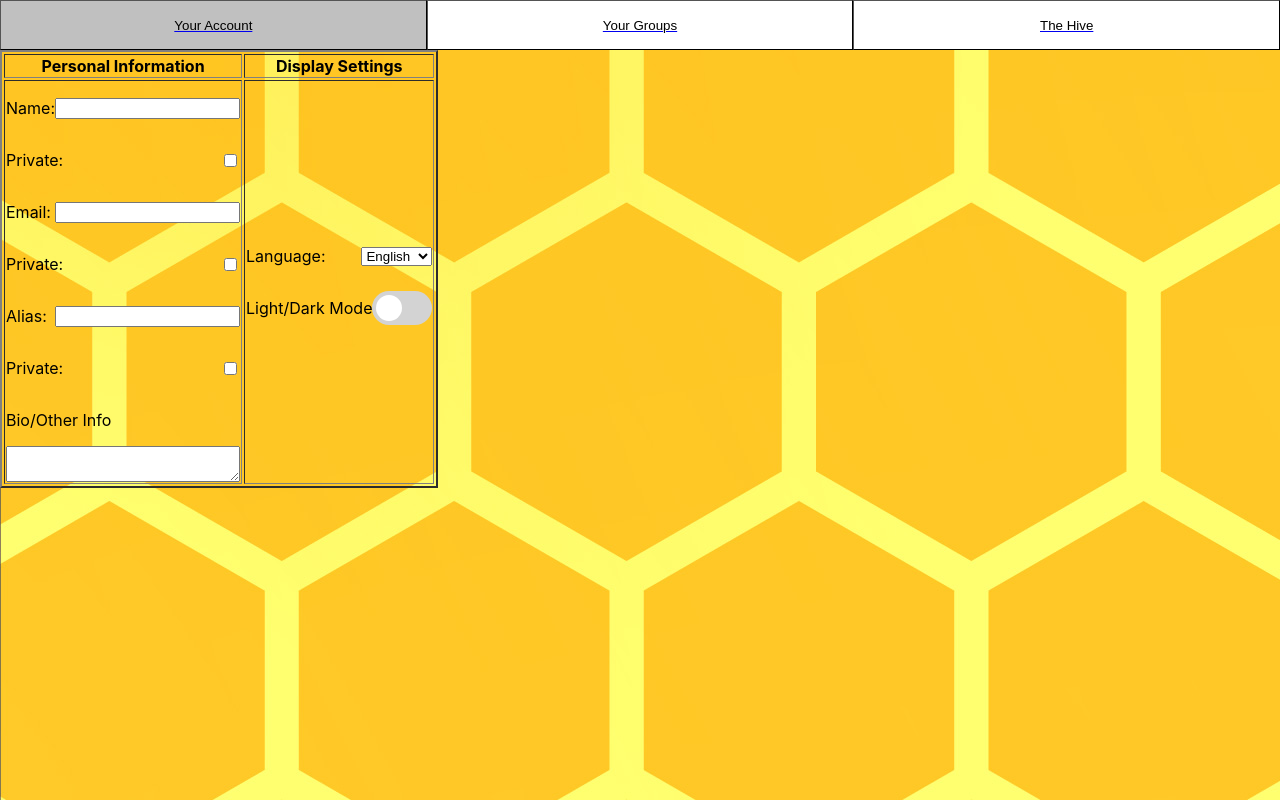
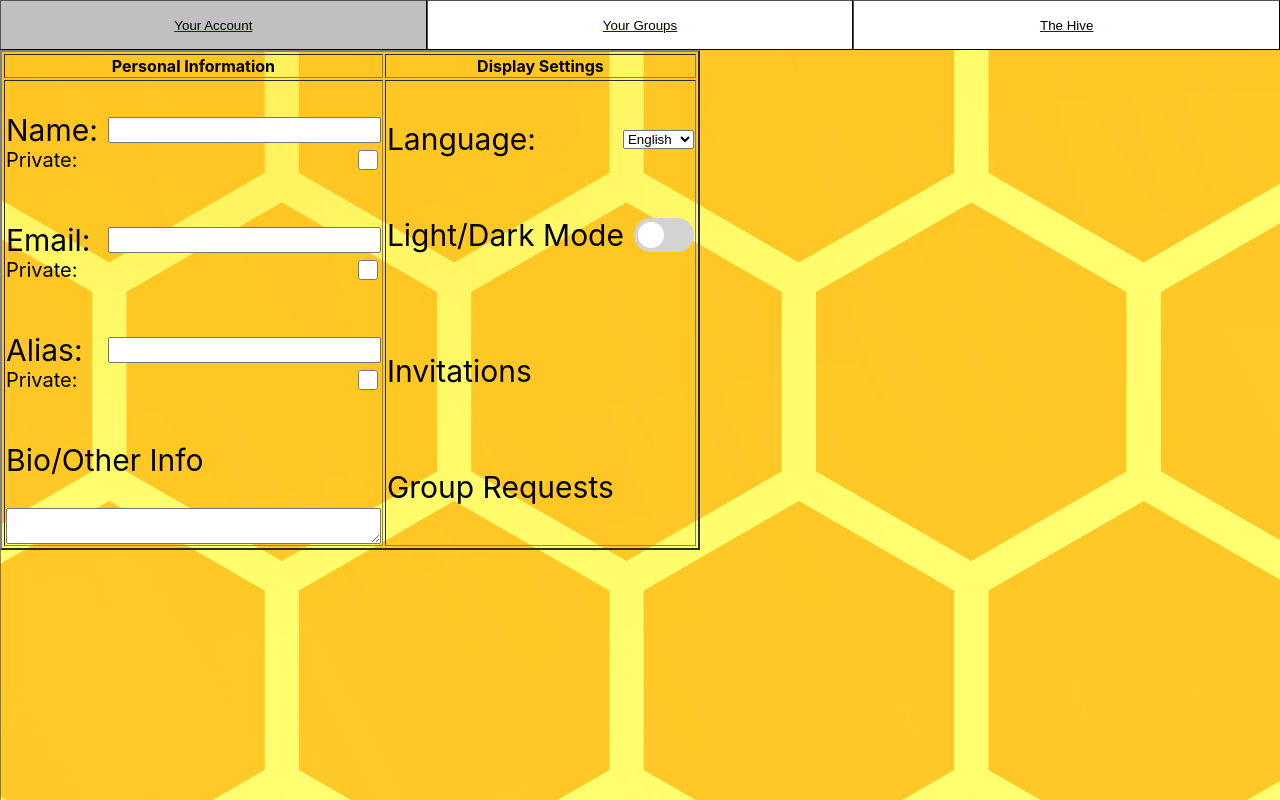
Before and after one commit to danield33/the_hive, a React (Create React App) app: page /Account in a window 1280 px wide. Built offline with nearby package versions, Linux system fonts and the light colour scheme.

Commit message:
Sized text

```diff
--- a/src/screens/Account/Account.js
+++ b/src/screens/Account/Account.js
@@ -8,9 +8,9 @@ class Account extends Component {
 
     renderCheckBox(){
         return(
-            <div>
-                <p>Private:</p>
-                <input type={'checkbox'}/>
+            <div style={{marginTop: -50}}>
+                <p style={{fontSize: 20}} className={'inputName'}>Private:</p>
+                <input type={'checkbox'} style={{height: 20, width: 20}}/>
             </div>
         )
     }
@@ -32,7 +32,7 @@ class Account extends Component {
                         <td>
                             <div className={'tblDesc'}>
                                 <div>
-                                    <p>Name:</p>
+                                    <p className={'inputName'}>Name:</p>
                                     <input className={'formInput'}/>
                                 </div>
 
@@ -41,7 +41,7 @@ class Account extends Component {
 
                             <div className={'tblDesc'}>
                                 <div>
-                                    <p>Email:</p>
+                                    <p className={'inputName'}>Email:</p>
                                     <input className={'formInput'}/>
                                 </div>
                                 {this.renderCheckBox()}
@@ -50,14 +50,14 @@ class Account extends Component {
                             <div className={'tblDesc'}>
 
                                 <div>
-                                    <p>Alias:</p>
+                                    <p className={'inputName'}>Alias:</p>
                                     <input className={'formInput'}/>
                                 </div>
                                 {this.renderCheckBox()}
 
                             </div>
                             <div style={{display: 'flex', flexDirection: 'column'}}>
-                                <p>Bio/Other Info</p>
+                                <p className={'inputName'}>Bio/Other Info</p>
                                 <textarea/>
                             </div>
 
@@ -67,7 +67,7 @@ class Account extends Component {
 
                             <div className={'tblDesc'}>
                                 <div>
-                                    <p>Language:</p>
+                                    <p className={'inputName'}>Language:</p>
                                     <Dropdown data={[
                                         {
                                             text: "English",
@@ -83,10 +83,16 @@ class Account extends Component {
 
                             <div className={'tblDesc'}>
                                 <div>
-                                    <p>Light/Dark Mode</p>
+                                    <p className={'inputName'}>Light/Dark Mode</p>
                                     <Switch trueColor={'black'} falseColor={'lightgrey'}/>
                                 </div>
                             </div>
+
+                            <br/><br/>
+                            <p className={'inputName'}>Invitations</p>
+                            <br/>
+                            <p className={'inputName'}>Group Requests</p>
+
 
                         </td>
 
--- a/src/screens/Account/styles.css
+++ b/src/screens/Account/styles.css
@@ -10,5 +10,11 @@
 }
 
 .formInput{
-    height: 20
+    height: 20px;
+    font-size: 20px;
 }
+
+.inputName{
+    font-size: 30px;
+    margin-right: 10px;
+}
```
